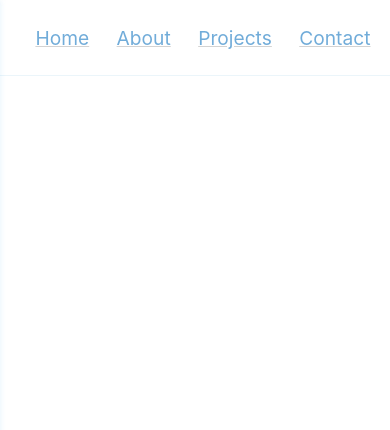
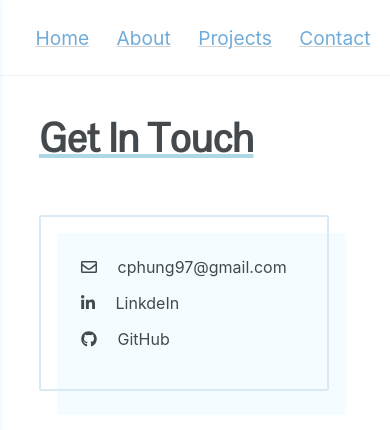
Before and after one commit to cphung1/site, a React (Create React App) app: page /contact in a window 390 px wide. Shown: the top 430 px of the page. Built offline with nearby package versions, Linux system fonts and the light colour scheme.

Commit message:
added contact page, contact page is dynamic

```diff
--- a/package.json
+++ b/package.json
@@ -5,6 +5,7 @@
   "dependencies": {
     "@fortawesome/fontawesome-svg-core": "^1.2.28",
     "@fortawesome/free-brands-svg-icons": "^5.13.0",
+    "@fortawesome/free-regular-svg-icons": "^5.13.0",
     "@fortawesome/free-solid-svg-icons": "^5.13.0",
     "@fortawesome/react-fontawesome": "^0.1.9",
     "@testing-library/jest-dom": "^4.2.4",
--- a/src/App.js
+++ b/src/App.js
@@ -3,16 +3,13 @@ import './App.css';
 import Toolbar from './components/Navigation/Toolbar';
 import SideBar from './components/SideBar/SideBar';
 import Backdrop from './components/Backdrop/Backdrop';
-import Main from './components/Main/Main';
-import About from './components/About/About';
-
-
 
 
 import { library } from '@fortawesome/fontawesome-svg-core'
-import { fab , faGithub} from '@fortawesome/free-brands-svg-icons'
+import { fab , faGithub, faLinkedin} from '@fortawesome/free-brands-svg-icons'
 import { faBars, faTimes, faChevronRight, faChevronLeft } from '@fortawesome/free-solid-svg-icons'
-library.add( faBars, faGithub, fab, faTimes, faChevronRight, faChevronLeft)
+import { far, faEnvelope, faFile } from '@fortawesome/free-regular-svg-icons'
+library.add( faBars, faGithub, fab, faTimes, faChevronRight, faChevronLeft, faEnvelope, faLinkedin, far, faFile)
 
 class App extends Component {
   state = {
--- a/src/components/About/About.js
+++ b/src/components/About/About.js
@@ -28,8 +28,8 @@ export default function About(props) {
           <li>jQuery</li>
           <li>postgreSQL</li>
         </ul>
-        </div>
       </div>
     </div>
+  </div>
   );
 };
--- a/src/components/Contact/Contact.css
+++ b/src/components/Contact/Contact.css
@@ -0,0 +1,77 @@
+.contact{
+  padding-left: 20rem;
+  display: flex;
+  flex-direction: row;
+  height: 100vh;
+}
+
+.contact h1 {
+  font-family: 'Pontano Sans', sans-serif;
+  font-size: 3rem;
+  color: #43494d;
+  margin-top: 50vh;
+  text-decoration: underline solid lightblue;
+}
+
+.contact ul {
+  list-style: none;
+  margin-top: 39vh;
+  margin-left: 10%;
+  margin-right: 10%;
+  border: 2px solid#d7eaf5;
+  border-radius: 1%;
+  height: fit-content;
+  padding: 3rem;
+  position: relative;
+  width: fit-content;
+}
+
+.contact ul::after {
+  border-top: 10px solid #f5fcff;
+  border-radius: 1%;
+  background-color: #f5fcff;
+  content: "";
+  margin: 0 auto;
+  position: absolute;
+  top: 1rem;
+  left: 1rem;
+  z-index: -1;
+  width: 101%;
+  height: 100%;
+}
+
+.contact li {
+  margin: 1rem;
+}
+
+.contact li a {
+  text-decoration: none;
+  color: #43494d;
+}
+
+.icon {
+  margin-right: 1rem;
+}
+
+.link:hover{
+  color: lightblue;
+}
+
+@media (max-width: 860px) {
+  .contact {
+    padding-left: 10%;
+    flex-direction: column;
+    padding-top: 7rem;
+  }
+
+  .contact h1 {
+    margin-top: 0;
+    font-size: 2.5rem;
+  }
+
+  .contact ul {
+    margin-left: 0;
+    margin-top: 1.5rem;
+    padding: 1.5rem;
+  }
+}
--- a/src/components/Contact/Contact.js
+++ b/src/components/Contact/Contact.js
@@ -0,0 +1,29 @@
+import React, {setState} from "react";
+import "./Contact.css";
+import { FontAwesomeIcon } from '@fortawesome/react-fontawesome';
+
+export default function Contact(props) {
+
+  return (
+    <div className="contact">
+      <h1>Get In Touch</h1>
+      <ul>
+        <li>
+          <a>
+            <FontAwesomeIcon icon={['far', 'envelope']} className="icon"/> cphung97@gmail.com
+          </a>
+        </li>
+        <li >
+          <a href="https://www.linkedin.com/in/cphung1/" className="link">
+            <FontAwesomeIcon icon={['fab', 'linkedin-in']} className="icon"/> LinkdeIn
+          </a>
+        </li>
+        <li >
+          <a href="https://github.com/cphung1" className="link">
+            <FontAwesomeIcon icon={['fab', 'github']} className="icon" /> GitHub
+          </a>
+        </li>
+      </ul>
+    </div>
+  );
+};
--- a/src/components/Navigation/Toolbar.js
+++ b/src/components/Navigation/Toolbar.js
@@ -9,6 +9,7 @@ import {
 import Main from '../Main/Main';
 import About from '../About/About';
 import Projects from '../Projects/Projects';
+import Contact from '../Contact/Contact';
 
 
 import "./Toolbar.css";
@@ -48,6 +49,9 @@ export default function Toolbar(props) {
           <Route path="/projects">
             <Projects />
           </Route>
+          <Route path="/contact">
+            <Contact />
+          </Route>
         </Switch>
     </Router>
 
--- a/src/components/Projects/Project.css
+++ b/src/components/Projects/Project.css
@@ -45,9 +45,8 @@
   right: 0;
   height: 100%;
   width: 100%;
-  opacity: 0.85;
   transition: .5s ease;
-  background-color: #f5fcff;
+  background-color: rgba(245, 247, 255, 0.7)
 }
 
 .container {
@@ -66,7 +65,7 @@
 .text {
   font-family: 'Pontano Sans', sans-serif;
   color: #43494d;
-  font-size: 3rem;
+  font-size: 2rem;
   position: absolute;
   top: 50%;
   left: 50%;
@@ -74,14 +73,18 @@
   -ms-transform: translate(-50%, -50%);
   transform: translate(-50%, -50%);
   text-align: center;
+  background-color: rgba(245, 247, 255, 0.8);
+  padding: 1rem;
+  border: 1px solid rgba(226, 227, 228, 0.52);
+  border-radius: 8px;
 }
 
 .fade-in {
-  animation: fadeIn ease 2s;
-  -webkit-animation: fadeIn ease 2s;
-  -moz-animation: fadeIn ease 2s;
-  -o-animation: fadeIn ease 2s;
-  -ms-animation: fadeIn ease 2s;
+  animation: fadeIn ease 1s;
+  -webkit-animation: fadeIn ease 1s;
+  -moz-animation: fadeIn ease 1s;
+  -o-animation: fadeIn ease 1s;
+  -ms-animation: fadeIn ease 1s;
 }
 
 @media (max-width: 1014px) {
--- a/src/components/Projects/Projects.css
+++ b/src/components/Projects/Projects.css
@@ -2,12 +2,13 @@
   padding-left: 20rem;
   display: flex;
   flex-direction: column;
+  margin: 2rem;
 }
 
 .projects h1 {
   font-family: 'Pontano Sans', sans-serif;
   color: #43494d;
-  font-size: 3rem;
+  font-size: 2.5rem;
   text-decoration: underline solid lightblue;
 }
 
@@ -25,7 +26,7 @@
 @media (max-width: 860px) {
   .projects {
     padding-left: 1.5rem;
-    margin-top: 50px;
+    margin-top: 5rem;
   }
   .row {
     flex-direction: column;
--- a/src/components/Projects/Projects.js
+++ b/src/components/Projects/Projects.js
@@ -6,13 +6,13 @@ export default function Projects(props) {
 
   return (
     <div className="projects">
-      <h1>My Projects</h1>
+      <h1>Projects</h1>
       <div className="row">
         <div className="column">
           <Project
             image={["images/schedular/sched_main_page.png", "images/schedular/schedular.png", "images/schedular/sched_storybook.png", "images/schedular/sched_cypress.png"]}
             image_alt="screenshot of schedular app"
-            title="Schdeular"
+            title="Schedular"
             description="Scheduler is a web app that allows users to create, delete and edit interview appointmments. Users can enter the name of the interviewee, and select from a list of available interviewers. Application includes built-in test features."
             stack={['React', 'Node', 'Express', 'Jest', 'Storybook', 'Cypress']}
             link='https://github.com/cphung1/scheduler'
```
Also changed, not shown: 1 other file (tests, documents, lock files or other folders).
